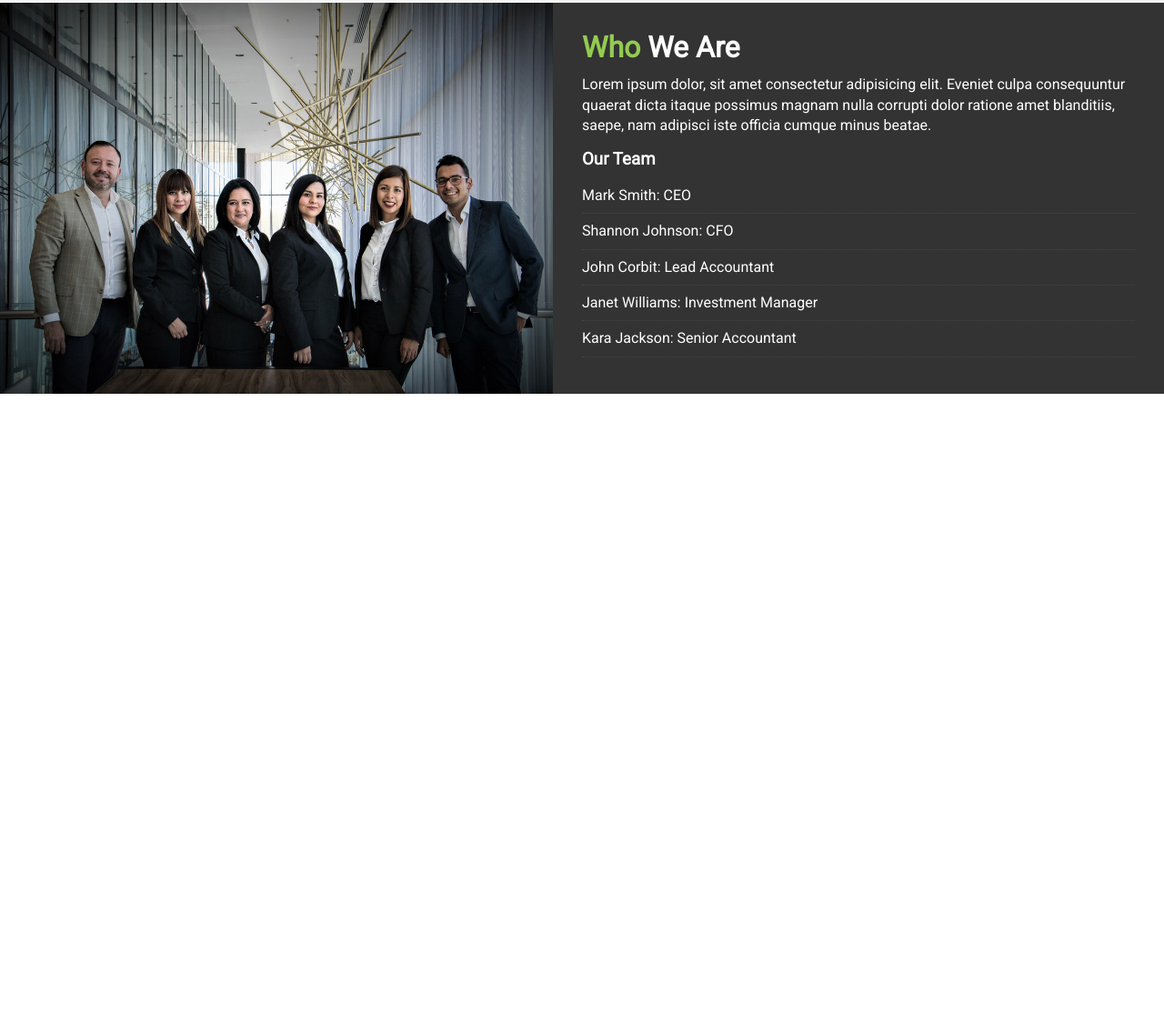
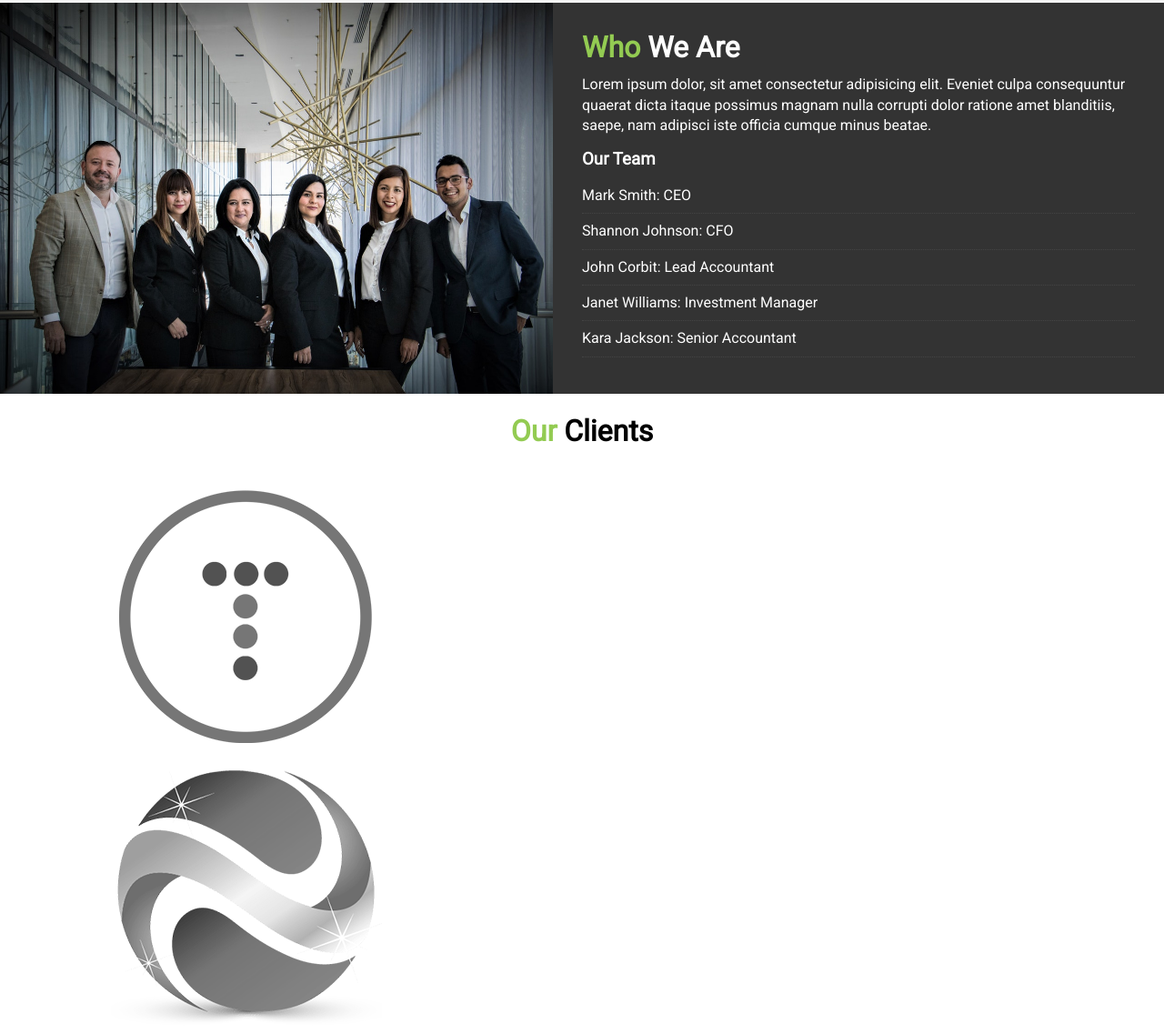
Before and after one commit to DariuszOkonski/edgeledger, a website: page index.html in a window 1280 px wide. Shown: the part 1219-2356 px from the top of the page at 91% size. Before the commit the page ends 1652 px from the top, so only its background shows below. Drawn offline with Linux system fonts and the light colour scheme.

Commit message:
add html structure for section#clients

```diff
--- a/index.html
+++ b/index.html
@@ -108,6 +108,25 @@
 
   </section>
 
+  <!-- Section: Clients -->
+  <section id="clients" class="py-1">
+    <div class="container">
+      <h2 class="m-heading text-center">
+        <span class="text-primary">Our</span>
+        Clients
+      </h2>
+
+      <div class="items py-1">
+        <div><img src="./img/logos/logo1.png" alt="Client"></div>
+        <div><img src="./img/logos/logo2.png" alt="Client"></div>
+        <div><img src="./img/logos/logo3.png" alt="Client"></div>
+        <div><img src="./img/logos/logo4.png" alt="Client"></div>
+        <div><img src="./img/logos/logo5.png" alt="Client"></div>
+      </div>
+    </div>
+
+  </section>
+
 </body>
 
 </html>
```
